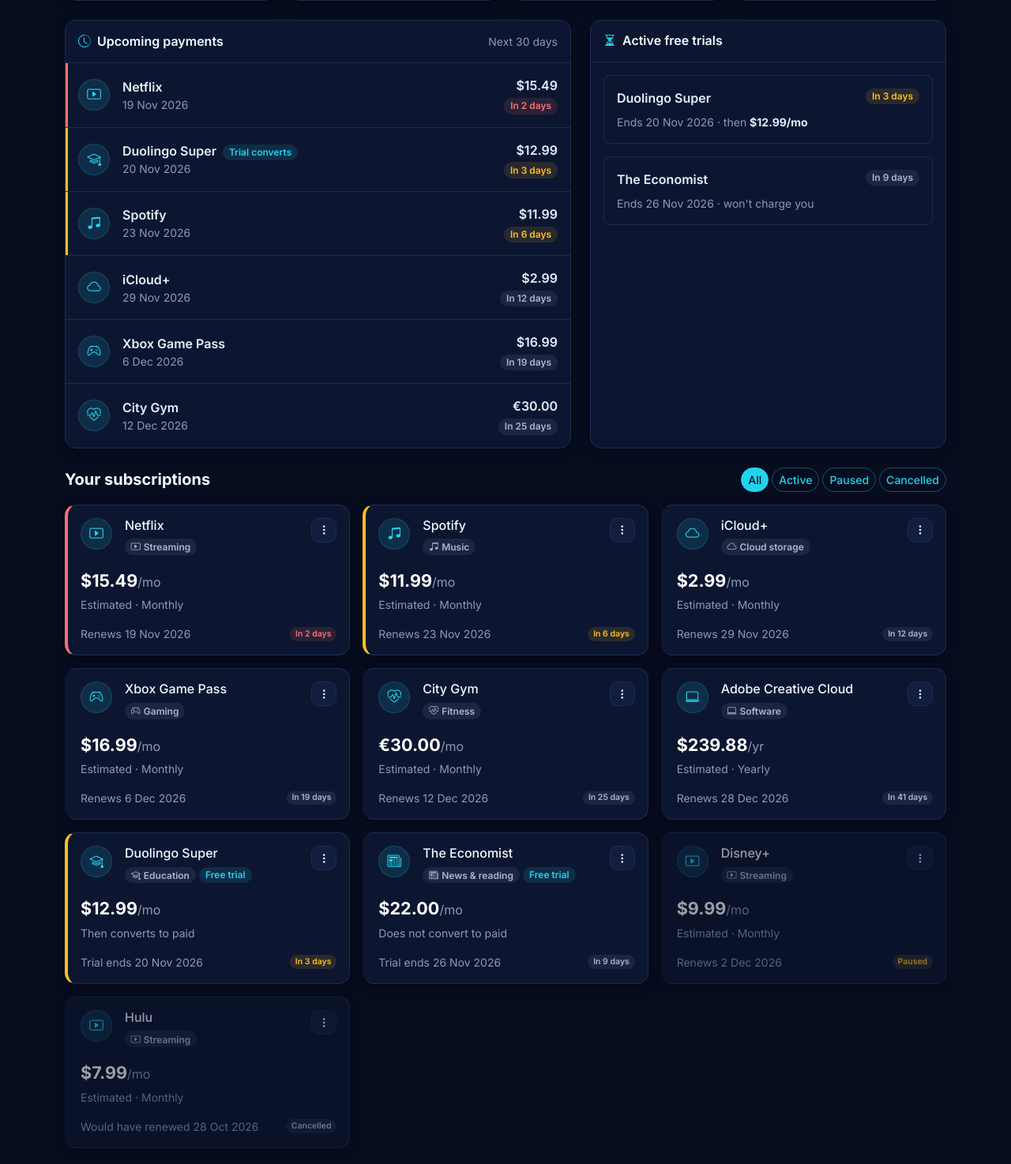
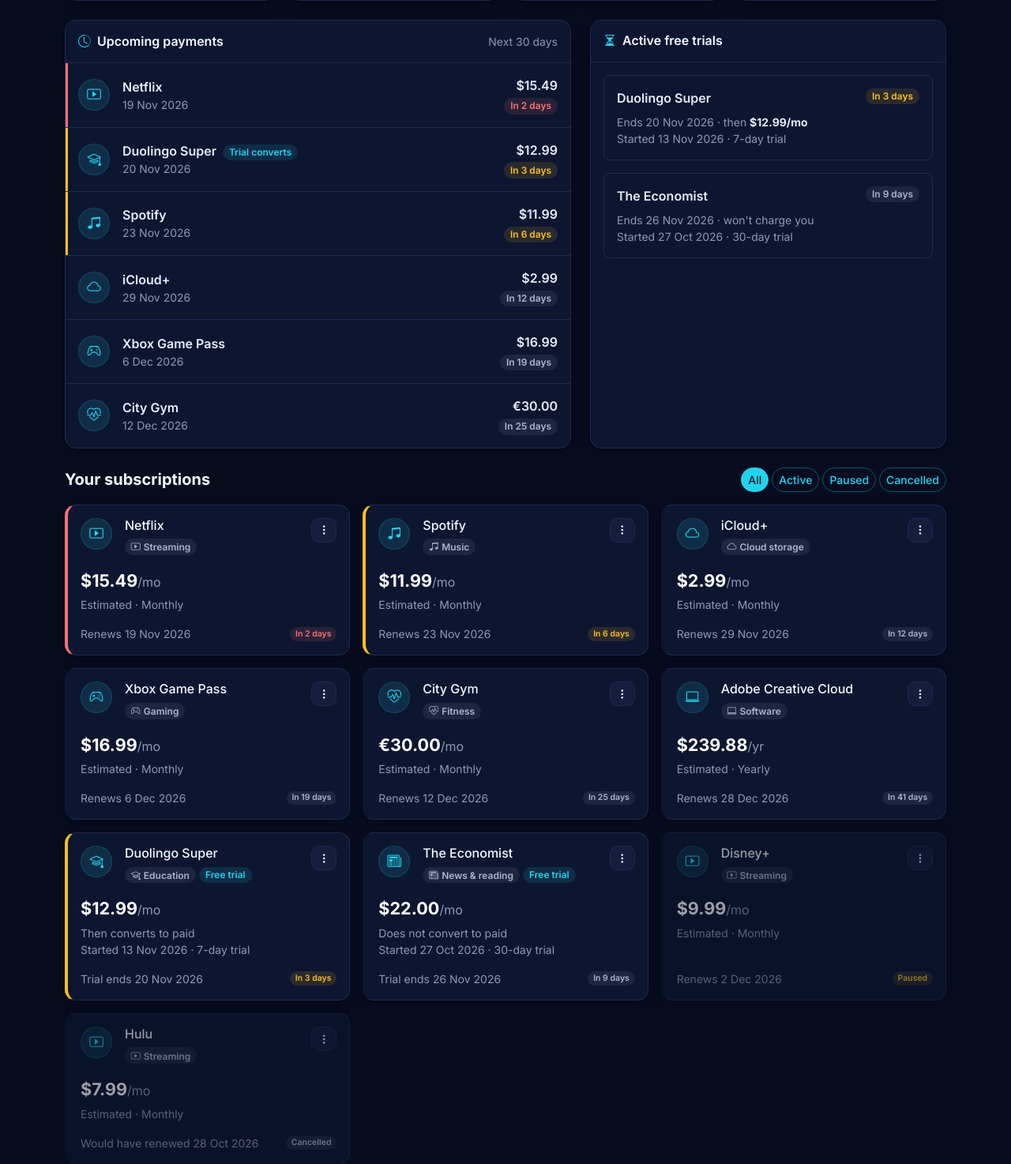
Before and after one commit to bobbyyjerry/SubGuard, a Flask app: page /dashboard/ in a window 1280 px wide. Shown: the part 358-1832 px from the top of the page at 79% size. Run offline with Flask 3, Linux system fonts and the light colour scheme; parts of the project's set-up code (start-up, migrations or seed data) failed here and were passed over; some libraries are stand-ins or nearby versions.

Commit message:
Add optional trial start date
Free trials can record a start date. Cards and the dashboard show when the trial started and how many days it runs. The date is ignored for paid subscriptions, and init-db adds the new subscriptions.trial_start_date column.

Co-Authored-By: Claude Fable 5.2 <noreply@anthropic.com>

```diff
--- a/app/__init__.py
+++ b/app/__init__.py
@@ -74,6 +74,7 @@ def create_app(config_name=None):
         # create_all() never changes existing tables, so add newer columns here.
         newer_columns = (
             ("subscriptions", "billing_anchor_date", "DATE"),
+            ("subscriptions", "trial_start_date", "DATE"),
             ("user_preferences", "currency", "VARCHAR(3)"),
         )
         for table, name, column_type in newer_columns:
--- a/app/reminder_cli.py
+++ b/app/reminder_cli.py
@@ -39,7 +39,8 @@ def reminders_command(once):
     schema = inspect(db.engine)
     if not all(schema.has_table(model.__tablename__) for model in (ReminderDelivery, UserPreferences)):
         raise click.ClickException("Run flask init-db to create the reminder and preference tables.")
-    if not any(column["name"] == "billing_anchor_date" for column in schema.get_columns("subscriptions")):
+    columns = {column["name"] for column in schema.get_columns("subscriptions")}
+    if not {"billing_anchor_date", "trial_start_date"} <= columns:
         raise click.ClickException("Run flask init-db to update the subscriptions table.")
 
     if once:
--- a/app/routes/dashboard.py
+++ b/app/routes/dashboard.py
@@ -24,6 +24,8 @@ def _sample_subscriptions(today):
             status="active",
             is_trial=False,
             trial_end_date=None,
+            trial_start_date=None,
+            trial_length_days=None,
             converts_to_paid=False,
             cancellation_url=None,
         )
@@ -41,9 +43,11 @@ def _sample_subscriptions(today):
         sub(id=6, name="Adobe Creative Cloud", category="software", price=Decimal("239.88"),
             billing_cycle="yearly", next_renewal_date=in_days(41)),
         sub(id=7, name="Duolingo Super", category="education", price=Decimal("12.99"), is_trial=True,
-            trial_end_date=in_days(3), next_renewal_date=in_days(3), converts_to_paid=True),
+            trial_end_date=in_days(3), next_renewal_date=in_days(3), converts_to_paid=True,
+            trial_start_date=in_days(-4), trial_length_days=7),
         sub(id=8, name="The Economist", category="news", price=Decimal("22.00"), is_trial=True,
-            trial_end_date=in_days(9), next_renewal_date=in_days(9), converts_to_paid=False),
+            trial_end_date=in_days(9), next_renewal_date=in_days(9), converts_to_paid=False,
+            trial_start_date=in_days(-21), trial_length_days=30),
         sub(id=9, name="Disney+", category="streaming", price=Decimal("9.99"), status="paused", next_renewal_date=in_days(15)),
         sub(id=10, name="Hulu", category="streaming", price=Decimal("7.99"), status="cancelled", next_renewal_date=in_days(-20)),
     ]
--- a/app/routes/subscriptions.py
+++ b/app/routes/subscriptions.py
@@ -24,6 +24,8 @@ def _form_values(form):
         "next_renewal_date": form.next_renewal_date.data,
         "category": form.category.data,
         "subscription_type": form.subscription_type.data,
+        # Only trials have a start date; switching to paid clears it.
+        "trial_start_date": form.trial_start_date.data if form.subscription_type.data != "paid" else None,
         "cancellation_url": form.cancellation_url.data or None,
     }
 
--- a/app/static/js/app.js
+++ b/app/static/js/app.js
@@ -4,6 +4,7 @@
 document.addEventListener("DOMContentLoaded", () => {
   setUpConfirmDialogs();
   setUpFilterPills();
+  setUpTrialOnlyFields();
 
   // Turn on Bootstrap tooltips (elements with data-bs-toggle="tooltip").
   document
@@ -76,6 +77,23 @@ function setUpFilterPills() {
   });
 }
 
+/**
+ * Trial-only fields: <div data-trial-only="#typeSelectId"> is hidden
+ * while the subscription type is "paid". The server ignores the value
+ * for paid subscriptions either way.
+ */
+function setUpTrialOnlyFields() {
+  document.querySelectorAll("[data-trial-only]").forEach((wrapper) => {
+    const typeSelect = document.querySelector(wrapper.dataset.trialOnly);
+    if (!typeSelect) return;
+    const update = () => {
+      wrapper.hidden = typeSelect.value === "paid";
+    };
+    typeSelect.addEventListener("change", update);
+    update();
+  });
+}
+
 /** Show a small notification in the bottom-right corner. */
 function showToast(message) {
   const container = document.getElementById("toastContainer");
--- a/app/templates/dashboard/index.html
+++ b/app/templates/dashboard/index.html
@@ -1,5 +1,5 @@
 {% extends "base.html" %}
-{% from "partials/_macros.html" import stat_card, category_icon, days_badge %}
+{% from "partials/_macros.html" import stat_card, category_icon, days_badge, trial_period %}
 
 {% block title %}Dashboard{% endblock %}
 
@@ -107,6 +107,7 @@
                 {% else %}
                   won't charge you
                 {% endif %}
+                {% if t.trial_start_date %}<div>{{ trial_period(t) }}</div>{% endif %}
               </div>
             </div>
           {% else %}
--- a/app/templates/partials/_macros.html
+++ b/app/templates/partials/_macros.html
@@ -39,6 +39,14 @@
   <span class="badge rounded-pill badge-soft-{{ days|urgency }}">{{ days|relative_days }}</span>
 {% endmacro %}
 
+{# "Started 1 Nov 2026 · 14-day trial" for a trial with a start date; nothing otherwise. #}
+{% macro trial_period(sub) %}
+  {%- if sub.is_trial and sub.trial_start_date -%}
+    Started {{ sub.trial_start_date|nice_date }}
+    {%- if sub.trial_length_days >= 1 %} · {{ sub.trial_length_days }}-day trial{% endif %}
+  {%- endif -%}
+{% endmacro %}
+
 {% macro render_field(field, control_class="form-control") %}
   <div class="mb-3">
     {{ field.label(class_="form-label") }}
--- a/app/templates/partials/_sub_card.html
+++ b/app/templates/partials/_sub_card.html
@@ -1,5 +1,5 @@
 {# One subscription card. Expects `sub` (a subscription) and `today`. #}
-{% from "partials/_macros.html" import status_badge, category_badge, category_icon, days_badge %}
+{% from "partials/_macros.html" import status_badge, category_badge, category_icon, days_badge, trial_period %}
 {% set event_date = sub.trial_end_date if sub.is_trial else sub.next_renewal_date %}
 {% set days = (event_date - today).days %}
 {% set is_active = sub.status == "active" %}
@@ -74,6 +74,7 @@
     {% if sub.is_trial %}
       <div class="small text-secondary mb-3">
         {{ "Then converts to paid" if sub.converts_to_paid else "Does not convert to paid" }}
+        {% if sub.trial_start_date %}<div>{{ trial_period(sub) }}</div>{% endif %}
       </div>
     {% else %}
       <div class="small text-secondary mb-3">Estimated · {{ BILLING_CYCLES[sub.billing_cycle][0] }}</div>
--- a/app/templates/subscriptions/form.html
+++ b/app/templates/subscriptions/form.html
@@ -27,6 +27,10 @@
               <div class="col-sm-6">{{ render_field(form.billing_cycle, "form-select") }}</div>
               <div class="col-sm-6">{{ render_field(form.next_renewal_date) }}</div>
             </div>
+            {# Shown only while a free-trial type is selected (see app.js). #}
+            <div class="row" data-trial-only="#{{ form.subscription_type.id }}">
+              <div class="col-sm-6">{{ render_field(form.trial_start_date) }}</div>
+            </div>
             {{ render_field(form.cancellation_url) }}
             <div class="d-flex gap-2 mt-4">
               <button type="submit" class="btn btn-primary">{{ "Save changes" if subscription else "Add subscription" }}</button>
```
Also changed, not shown: app/forms.py (+12 -0 lines), app/models.py (+9 -0 lines), tests/test_trial_start.py (added, +121 -0 lines), README.md.
